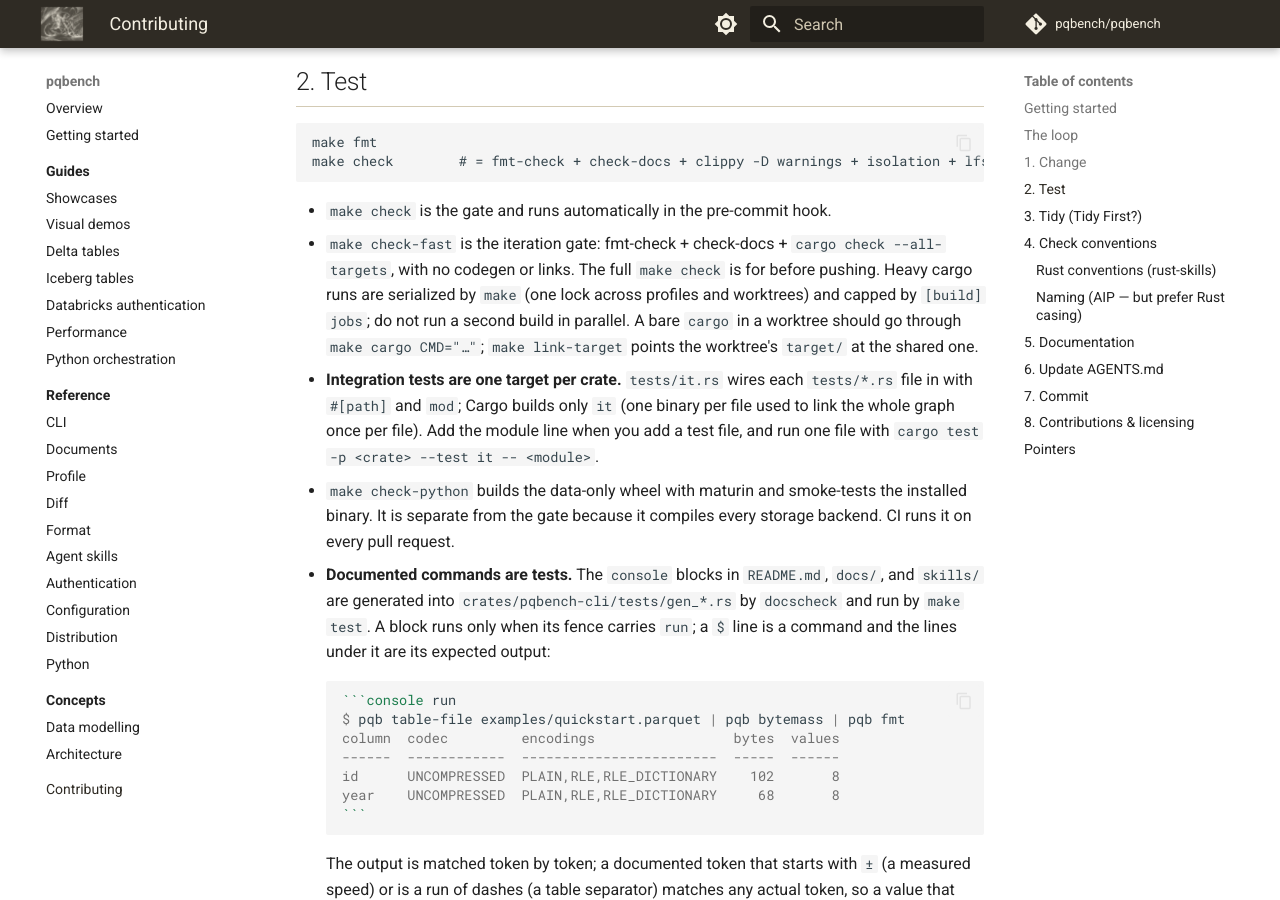
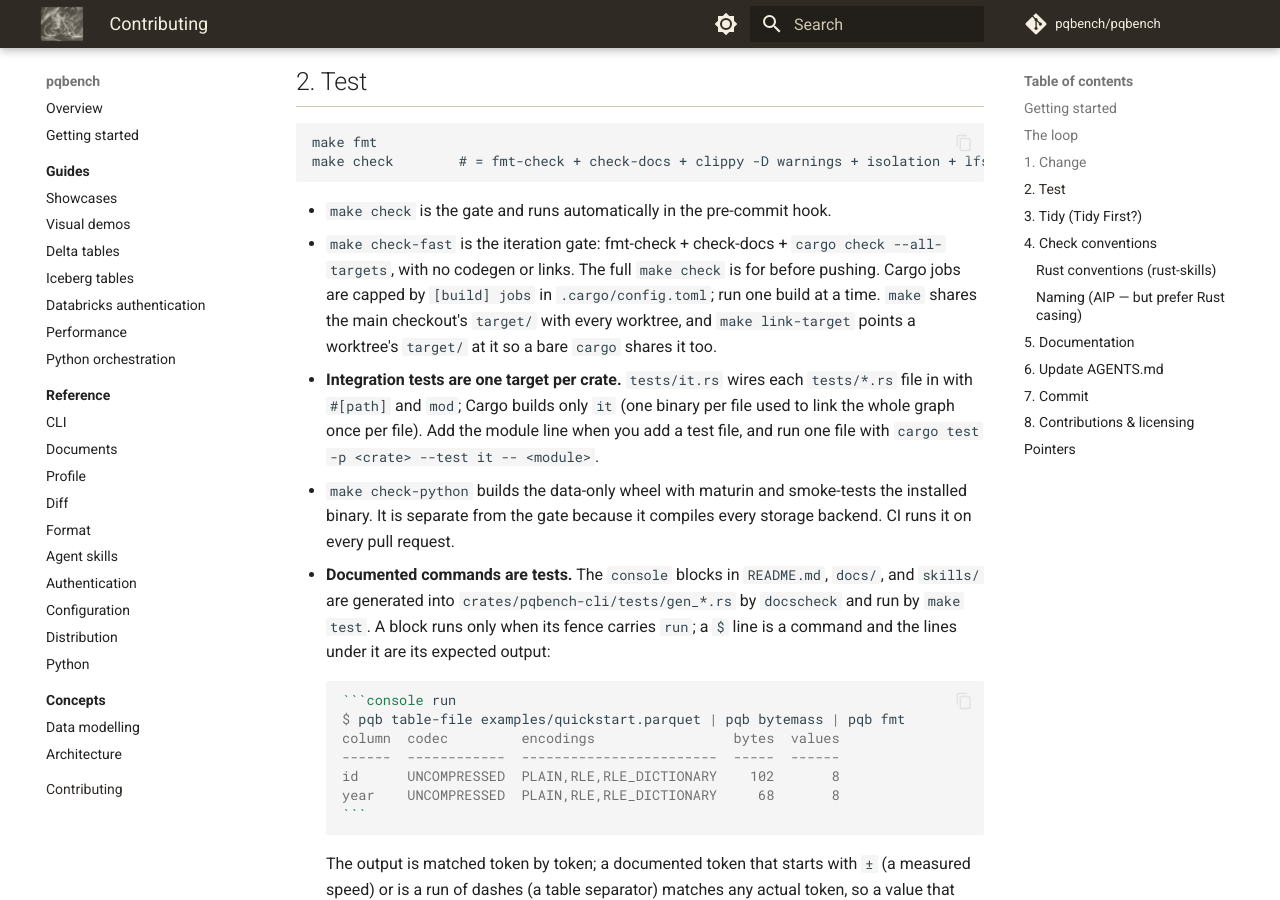
Before and after one commit to pqbench/pqbench, an MkDocs documentation site: the page built from docs/contributing.md, in a window 1280 px wide and 900 px high, scrolled down 979 px. Built offline with MkDocs 1.6.1 and Material for MkDocs 9.7.7, drawn with Linux system fonts in a browser that asks for light colours; comment, search, counter and statistics services are not loaded; some of the changed text lies outside the part shown.

Commit message:
build: drop dependency debug info, sccache and the make lock (#177)
A cold --all-features test build was heavy enough to fail on a developer
workstation: every dependency's debug info is written into every
artifact. Build dependencies without it; the workspace crates keep
theirs, so backtraces still resolve our own frames.

sccache's server runs rustc outside cargo's job cap and, with one shared
target dir, caches nothing cargo does not already have. The flock, the
duplicated CARGO_BUILD_JOBS and `make cargo` predate one test binary per
crate (#167); `[build] jobs` is now the only cap.

```diff
--- a/CONTRIBUTING.md
+++ b/CONTRIBUTING.md
@@ -45,11 +45,10 @@ make check        # = fmt-check + check-docs + clippy -D warnings + isolation +
 - `make check` is the gate and runs automatically in the pre-commit hook.
 - `make check-fast` is the iteration gate: fmt-check + check-docs + `cargo
   check --all-targets`, with no codegen or links. The full `make check` is for
-  before pushing. Heavy cargo runs are serialized by `make` (one lock across
-  profiles and worktrees) and capped by `[build] jobs`; do not run a second
-  build in parallel. A bare `cargo` in a worktree should go through `make cargo
-  CMD="…"`; `make link-target` points the worktree's `target/` at the shared
-  one.
+  before pushing. Cargo jobs are capped by `[build] jobs` in
+  `.cargo/config.toml`; run one build at a time. `make` shares the main
+  checkout's `target/` with every worktree, and `make link-target` points a
+  worktree's `target/` at it so a bare `cargo` shares it too.
 - **Integration tests are one target per crate.** `tests/it.rs` wires each
   `tests/*.rs` file in with `#[path]` and `mod`; Cargo builds only `it` (one
   binary per file used to link the whole graph once per file). Add the module
@@ -108,9 +107,7 @@ make check        # = fmt-check + check-docs + clippy -D warnings + isolation +
   rolls the whole tree up for the job summary.
 - Tests are **blackbox** (observable behavior through the public API), unit
   level, sub-second, no network, no external build steps.
-- During implementation, prefer `cargo check` for fast feedback. The repository
-  uses `sccache` automatically when installed; inspect it with `make cache-stats`.
-  Use release builds only when measuring benchmark behavior or release artifacts.
+- During implementation, prefer `cargo check` for fast feedback. Use release builds only when measuring benchmark behavior or release artifacts.
 
 ## 3. Tidy (Tidy First?)
 
--- a/Cargo.toml
+++ b/Cargo.toml
@@ -46,6 +46,11 @@ incremental = true
 # find the line tables; the executable does not carry them.
 split-debuginfo = "unpacked"
 
+# No debug info for dependencies: the AWS SDK, arrow and deltalake are most of
+# every test binary and of its link, and their line tables are rarely read. Backtraces still resolve the workspace's own frames.
+[profile.dev.package."*"]
+debug = false
+
 # The profile that 'dist' will build with
 [profile.dist]
 inherits = "release"
```
Also changed, not shown: AGENTS.md (+23 -36 lines), 5 other files.
